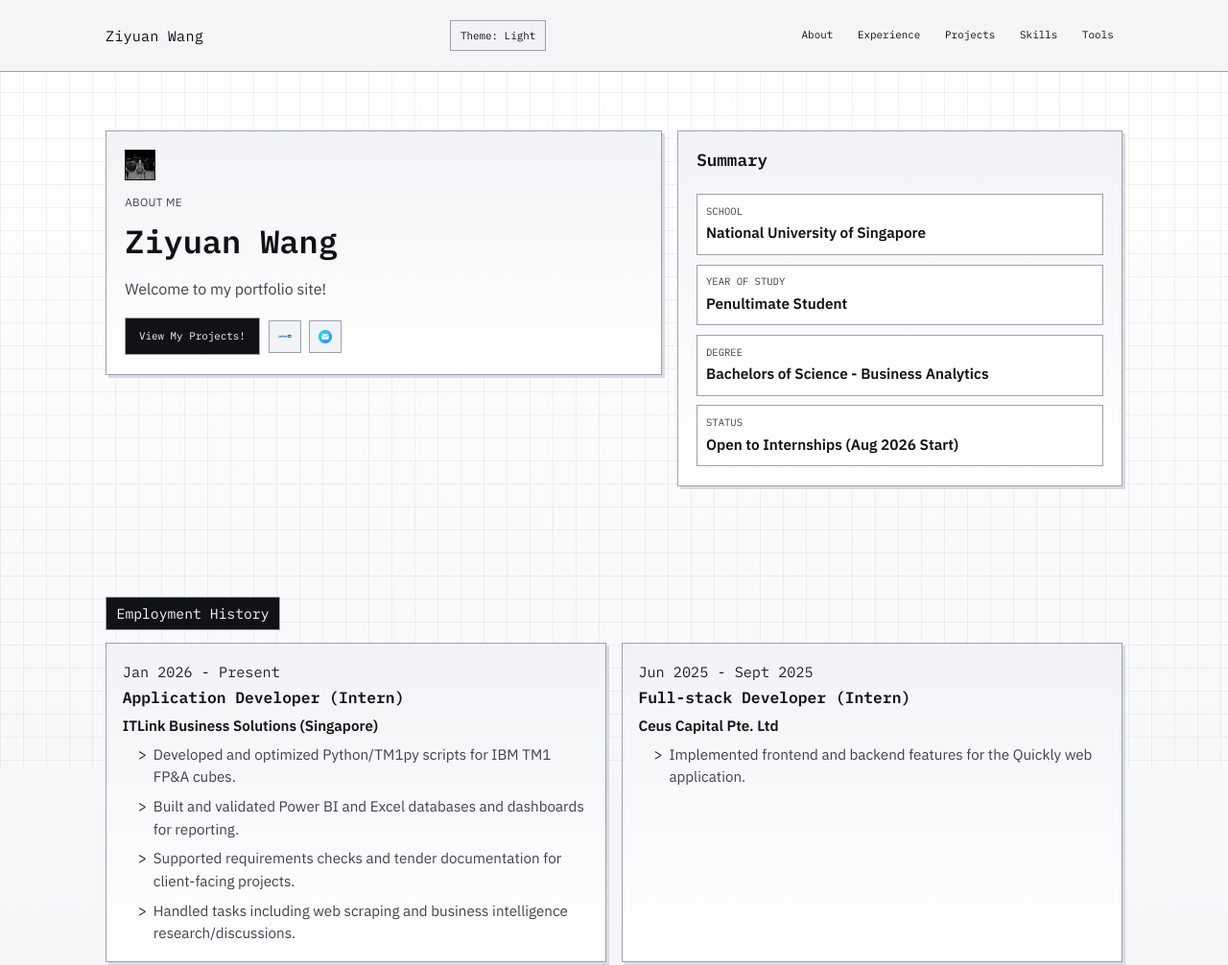
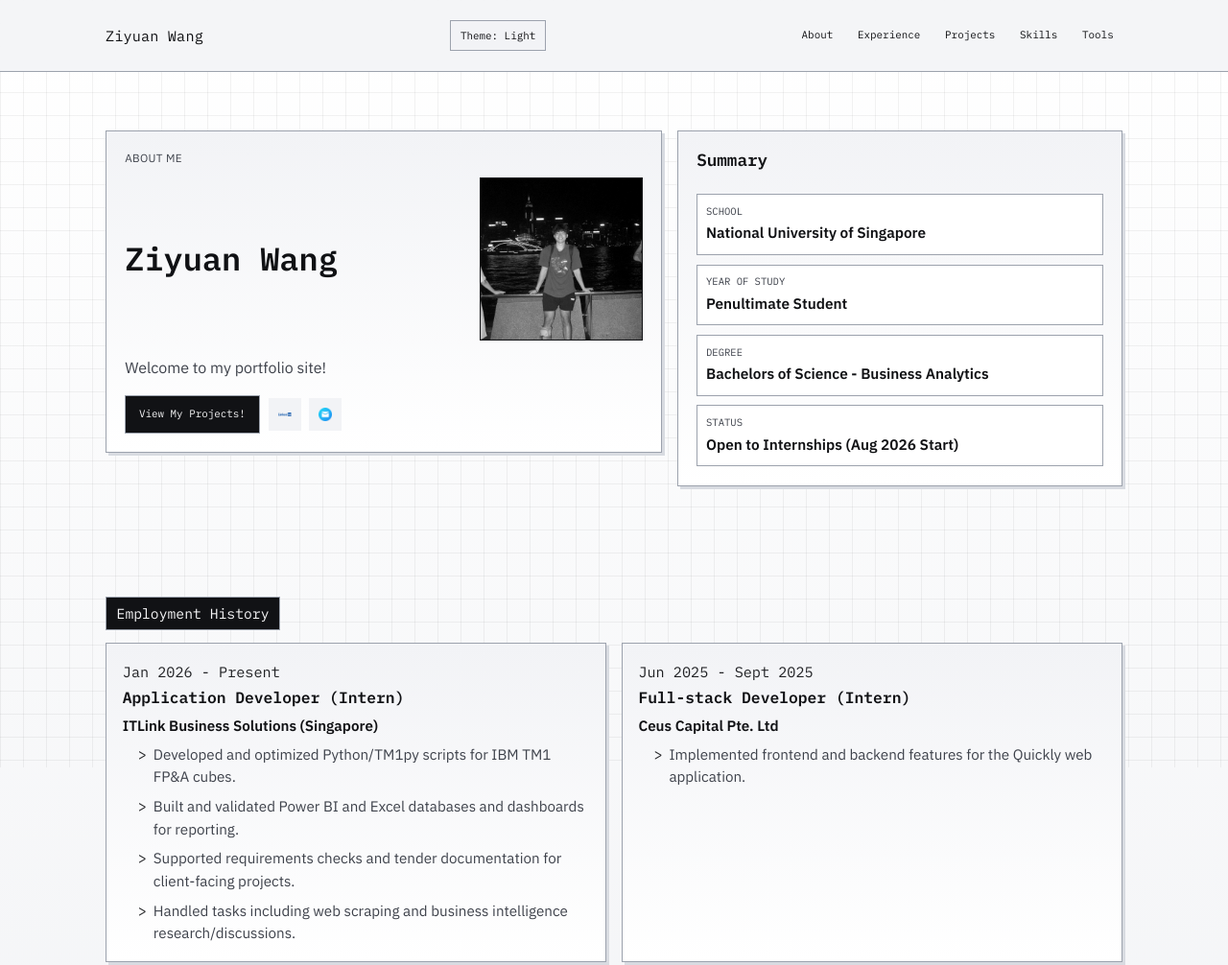
Before and after one commit to ziiiyuann/ziyuan_website, a plain HTML site: page index.html in a window 1280 px wide. Shown: the top 1006 px of the page at 96% size. Drawn offline with Linux system fonts and the light colour scheme.

Commit message:
Reposition hero portrait and remove social icon borders

```diff
--- a/index.html
+++ b/index.html
@@ -31,11 +31,13 @@
     <section class="hero section">
       <div class="container hero-grid">
         <div class="hero-main panel reveal">
-          <figure class="hero-photo">
-            <img src="assets/images/6127549091983068987.jpg" alt="Portrait of Ziyuan Wang" />
-          </figure>
           <p class="eyebrow">About Me</p>
-          <h1>Ziyuan Wang</h1>
+          <div class="hero-title-row">
+            <h1>Ziyuan Wang</h1>
+            <figure class="hero-photo">
+              <img src="assets/images/6127549091983068987.jpg" alt="Portrait of Ziyuan Wang" />
+            </figure>
+          </div>
           <p class="lead">Welcome to my portfolio site!</p>
           <div class="hero-actions">
             <a class="btn btn-primary" href="#projects">View My Projects!</a>
--- a/styles.css
+++ b/styles.css
@@ -168,9 +168,16 @@ h3,
   gap: 0.8rem;
 }
 
+.hero-title-row {
+  display: flex;
+  align-items: center;
+  justify-content: space-between;
+  gap: 0.9rem;
+}
+
 .hero-photo {
-  margin: 0 0 0.85rem;
-  width: clamp(26px, 2rem, 34px);
+  margin: 0;
+  width: clamp(130px, 20vw, 170px);
   aspect-ratio: 1 / 1;
   overflow: hidden;
   border: 1px solid var(--line);
@@ -287,14 +294,13 @@ li {
   display: inline-flex;
   align-items: center;
   justify-content: center;
-  border: 1px solid var(--line-soft);
+  border: none;
   background: var(--panel-alt);
-  box-shadow: inset 0 0 0 0 var(--line);
-  transition: border-color 140ms ease, transform 140ms ease, box-shadow 140ms ease, background-color 140ms ease;
+  box-shadow: none;
+  transition: transform 140ms ease, box-shadow 140ms ease, background-color 140ms ease;
 }
 
 .icon-btn:hover {
-  border-color: var(--line);
   background: var(--panel);
   box-shadow: inset 0 0 0 999px rgba(255, 255, 255, 0.06);
   transform: translateY(-1px);
```
